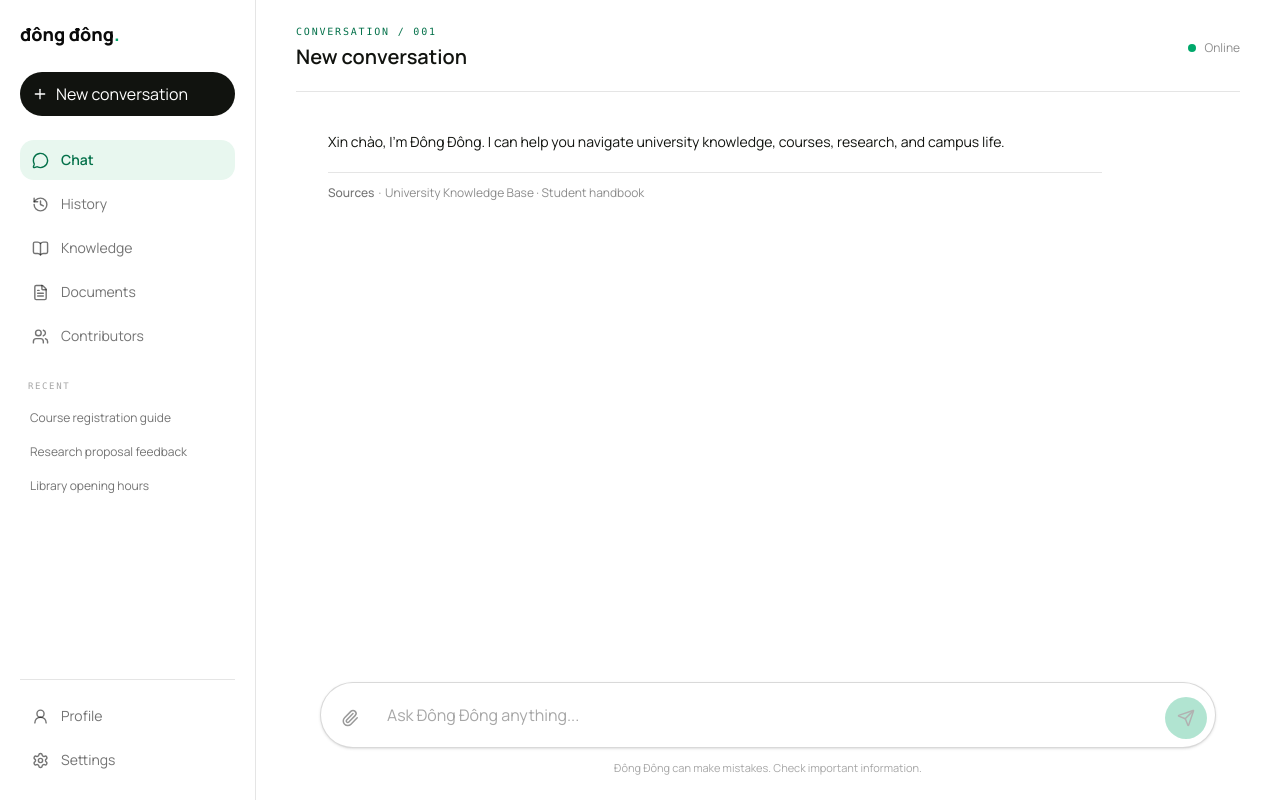
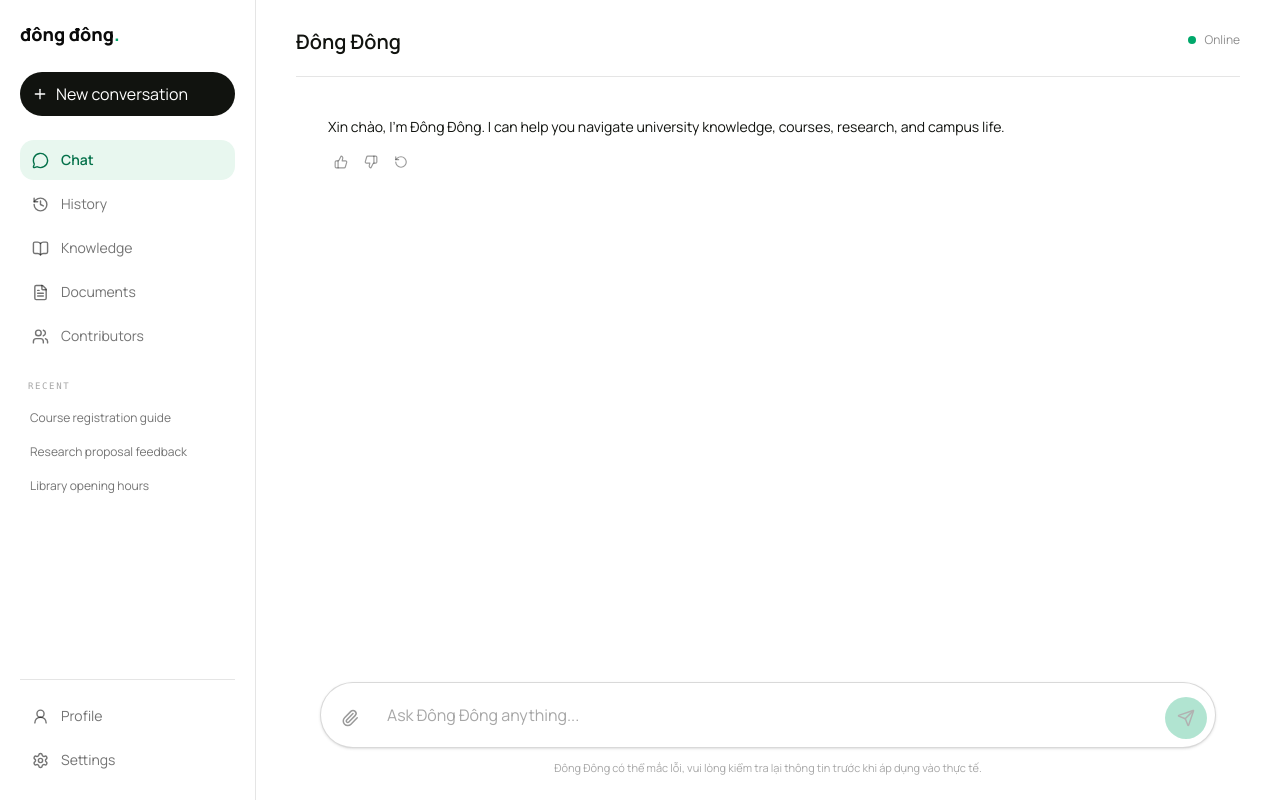
Before and after one commit to IT-UPD-Org/AI_Dong_Dong_FE, a React (Vite) app: page /chat in a window 1280 px wide. Built offline with nearby package versions, Linux system fonts and the light colour scheme.

Commit message:
Add reaction buttons and regenerate functionality in ChatPage

```diff
--- a/src/pages/ChatPage.tsx
+++ b/src/pages/ChatPage.tsx
@@ -1,10 +1,16 @@
 import { FormEvent, useEffect, useRef, useState } from "react";
-import { ArrowDown, Paperclip, Send } from "lucide-react";
+import {
+  ArrowDown,
+  Paperclip,
+  RotateCcw,
+  Send,
+  ThumbsDown,
+  ThumbsUp,
+} from "lucide-react";
 
 import { messages as initial } from "../mocks/data";
 import { sendChatMessage } from "../services/chat.service";
 
-// Ngưỡng (px) tính từ đáy khung cuộn để coi là "đang ở gần cuối"
 const NEAR_BOTTOM_THRESHOLD = 120;
 
 export function ChatPage() {
@@ -12,7 +18,11 @@ export function ChatPage() {
   const [input, setInput] = useState("");
   const [loading, setLoading] = useState(false);
 
-  // Có tin nhắn mới bị che khuất phía dưới hay không (khi user đã cuộn lên)
+  // State lưu trạng thái Like / Dislike cho từng tin nhắn (key: message.id, value: 'like' | 'dislike')
+  const [reactions, setReactions] = useState<
+    Record<string, "like" | "dislike">
+  >({});
+
   const [showJumpToLatest, setShowJumpToLatest] = useState(false);
 
   const scrollRef = useRef<HTMLDivElement>(null);
@@ -21,9 +31,7 @@ export function ChatPage() {
 
   function isNearBottom() {
     const el = scrollRef.current;
-
     if (!el) return true;
-
     return (
       el.scrollHeight - el.scrollTop - el.clientHeight < NEAR_BOTTOM_THRESHOLD
     );
@@ -36,13 +44,10 @@ export function ChatPage() {
 
   function handleScroll() {
     const nearBottom = isNearBottom();
-
     isNearBottomRef.current = nearBottom;
     setShowJumpToLatest(!nearBottom);
   }
 
-  // Tự động cuộn xuống khi có tin nhắn mới, NHƯNG chỉ khi user đang ở gần đáy.
-  // Nếu user đã cuộn lên đọc lại tin cũ, không "giật" xuống dưới ép buộc.
   useEffect(() => {
     if (isNearBottomRef.current) {
       scrollToBottom(msgs.length <= 1 ? "auto" : "smooth");
@@ -54,11 +59,9 @@ export function ChatPage() {
 
   async function submit(e?: FormEvent) {
     e?.preventDefault();
-
     if (!input.trim() || loading) return;
 
     const text = input.trim();
-
     setInput("");
 
     setMsgs((m) => [
@@ -70,14 +73,53 @@ export function ChatPage() {
       },
     ]);
 
-    // Gửi tin của chính mình luôn kéo về đáy
     isNearBottomRef.current = true;
-
     setLoading(true);
 
     try {
       const reply = await sendChatMessage(text);
+      setMsgs((m) => [...m, reply]);
+    } finally {
+      setLoading(false);
+    }
+  }
 
+  // Hàm xử lý Like / Dislike
+  function handleReaction(id: string, type: "like" | "dislike") {
+    setReactions((prev) => {
+      if (prev[id] === type) {
+        const next = { ...prev };
+        delete next[id];
+        return next;
+      }
+
+      return {
+        ...prev,
+        [id]: type,
+      };
+    });
+  }
+
+  // Hàm xử lý Tạo lại câu trả lời (Regenerate)
+  async function handleRegenerate(index: number) {
+    if (loading) return;
+
+    // Tìm tin nhắn user gần nhất ngay trước tin nhắn AI này
+    const prevUserMsg = msgs
+      .slice(0, index)
+      .reverse()
+      .find((m) => m.role === "user");
+
+    if (!prevUserMsg) return;
+
+    // Xóa câu trả lời hiện tại và các tin nhắn phía sau
+    setMsgs((m) => m.slice(0, index));
+
+    isNearBottomRef.current = true;
+    setLoading(true);
+
+    try {
+      const reply = await sendChatMessage(prevUserMsg.content);
       setMsgs((m) => [...m, reply]);
     } finally {
       setLoading(false);
@@ -85,10 +127,6 @@ export function ChatPage() {
   }
 
   return (
-    // FIX: "New conversation" + "Recent" đã chuyển sang sidebar chính (AppLayout),
-    // ChatPage giờ chỉ còn đúng 1 cột, chiếm trọn phần nội dung mà AppLayout cấp
-    // (h-full thay vì tự tính "100vh - 3rem" như trước, vì giờ chiều cao do
-    // AppLayout.main quyết định, tránh xung đột 2 nơi cùng set chiều cao).
     <div className="flex h-full min-w-0 flex-col overflow-hidden">
       {/* Header */}
       <header
@@ -100,18 +138,8 @@ export function ChatPage() {
         "
       >
         <div className="min-w-0">
-          <p
-            className="
-              font-mono text-[10px]
-              uppercase tracking-[0.18em]
-              text-[#04714a]
-            "
-          >
-            Conversation / 001
-          </p>
-
           <h1 className="mt-1 truncate text-xl font-semibold text-[#11130f]">
-            New conversation
+            Đông Đông
           </h1>
         </div>
 
@@ -127,11 +155,6 @@ export function ChatPage() {
         </span>
       </header>
 
-      {/* =========================================
-          MESSAGES AREA
-      ========================================== */}
-      {/* min-h-0 là bắt buộc trong flex column để flex-1 thực sự co lại được
-          và overflow-y-auto phát huy tác dụng, thay vì bị nội dung đẩy giãn. */}
       <div className="relative min-h-0 flex-1">
         <div
           ref={scrollRef}
@@ -140,7 +163,7 @@ export function ChatPage() {
         >
           <div className="mx-auto w-full max-w-4xl px-2">
             <div className="flex flex-col gap-5">
-              {msgs.map((message) => (
+              {msgs.map((message, idx) => (
                 <div
                   key={message.id}
                   className={
@@ -163,30 +186,51 @@ export function ChatPage() {
                       `
                   }
                 >
-                  {/* Message content */}
                   <div className="whitespace-pre-wrap">{message.content}</div>
 
-                  {/* Sources */}
-                  {message.sources && (
-                    <div
-                      className="
-                        mt-4
-                        border-t border-black/10
-                        pt-3
-                        text-xs text-black/45
-                      "
-                    >
-                      <span className="font-medium text-black/55">Sources</span>
+                  {/* Thanh công cụ Like / Unlike / Restart cho câu trả lời của AI */}
+                  {message.role !== "user" && (
+                    <div className="mt-2 flex items-center gap-1 text-black/40">
+                      <button
+                        type="button"
+                        title="Hữu ích"
+                        onClick={() => handleReaction(message.id, "like")}
+                        className={`rounded-md p-1.5 transition-colors hover:bg-black/5 hover:text-black ${
+                          reactions[message.id] === "like"
+                            ? "bg-black/5 text-[#00a86b]"
+                            : ""
+                        }`}
+                      >
+                        <ThumbsUp size={14} />
+                      </button>
 
-                      <span className="mx-1">·</span>
+                      <button
+                        type="button"
+                        title="Chưa tốt"
+                        onClick={() => handleReaction(message.id, "dislike")}
+                        className={`rounded-md p-1.5 transition-colors hover:bg-black/5 hover:text-black ${
+                          reactions[message.id] === "dislike"
+                            ? "bg-black/5 text-red-500"
+                            : ""
+                        }`}
+                      >
+                        <ThumbsDown size={14} />
+                      </button>
 
-                      {message.sources.join(" · ")}
+                      <button
+                        type="button"
+                        title="Tạo lại câu trả lời"
+                        onClick={() => handleRegenerate(idx)}
+                        disabled={loading}
+                        className="rounded-md p-1.5 transition-colors hover:bg-black/5 hover:text-black disabled:opacity-30"
+                      >
+                        <RotateCcw size={14} />
+                      </button>
                     </div>
                   )}
                 </div>
               ))}
 
-              {/* Loading */}
               {loading && (
                 <div className="flex items-center gap-1 px-4 py-2">
                   <span className="size-2 animate-bounce rounded-full bg-[#00a86b]" />
@@ -195,15 +239,11 @@ export function ChatPage() {
                 </div>
               )}
 
-              {/* Điểm neo để cuộn tới */}
               <div ref={bottomRef} />
             </div>
           </div>
         </div>
 
-        {/* =========================================
-            NÚT "XUỐNG TIN MỚI NHẤT"
-        ========================================== */}
         {showJumpToLatest && (
           <button
             type="button"
@@ -229,9 +269,7 @@ export function ChatPage() {
         )}
       </div>
 
-      {/* =========================================
-          COMPOSER
-      ========================================== */}
+      {/* Input Form */}
       <div className="shrink-0">
         <form
           onSubmit={submit}
@@ -250,7 +288,6 @@ export function ChatPage() {
             focus-within:shadow-[0_0_0_3px_rgba(0,168,107,0.08)]
           "
         >
-          {/* Attachment */}
           <button
             type="button"
             aria-label="Attach a file"
@@ -266,8 +303,6 @@ export function ChatPage() {
           >
             <Paperclip size={18} />
           </button>
-
-          {/* Input */}
           <textarea
             value={input}
             onChange={(e) => setInput(e.target.value)}
@@ -298,8 +333,6 @@ export function ChatPage() {
               placeholder:text-black/35
             "
           />
-
-          {/* Send */}
           <button
             type="submit"
             aria-label="Send message"
@@ -322,7 +355,8 @@ export function ChatPage() {
         </form>
 
         <p className="mt-3 text-center text-[11px] text-black/35">
-          Đông Đông can make mistakes. Check important information.
+          Đông Đông có thể mắc lỗi, vui lòng kiểm tra lại thông tin trước khi áp
+          dụng vào thực tế.
         </p>
       </div>
     </div>
```
